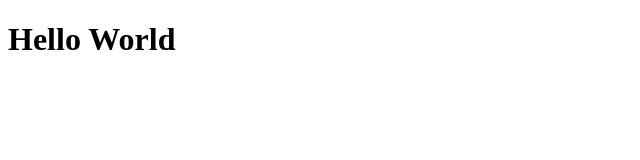
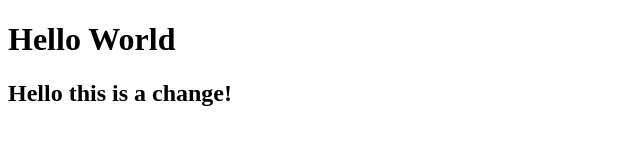
Before and after one commit to JohannesKer/E-Business-Project, a plain HTML site: page index.html in a window 1280 px wide. Shown: the whole page, without its empty margins (0-640 px from the left). Drawn offline with Linux system fonts and the light colour scheme.

Commit message:
adding h2 header

```diff
--- a/index.html
+++ b/index.html
@@ -7,5 +7,6 @@
 </head>
 <body>
   <h1>Hello World</h1>
+  <h2>Hello this is a change!</h2>
 </body>
 </html>
```
